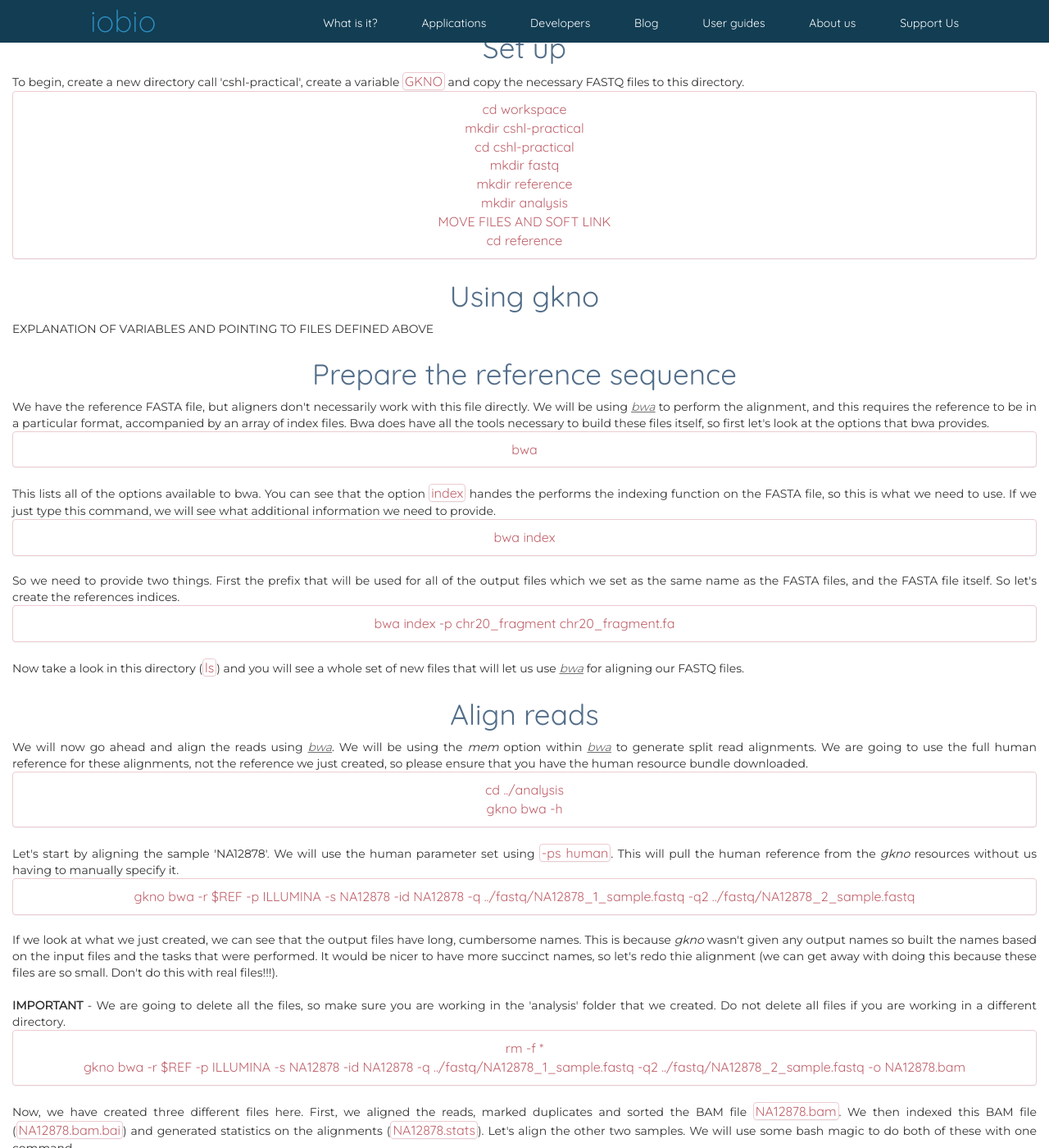
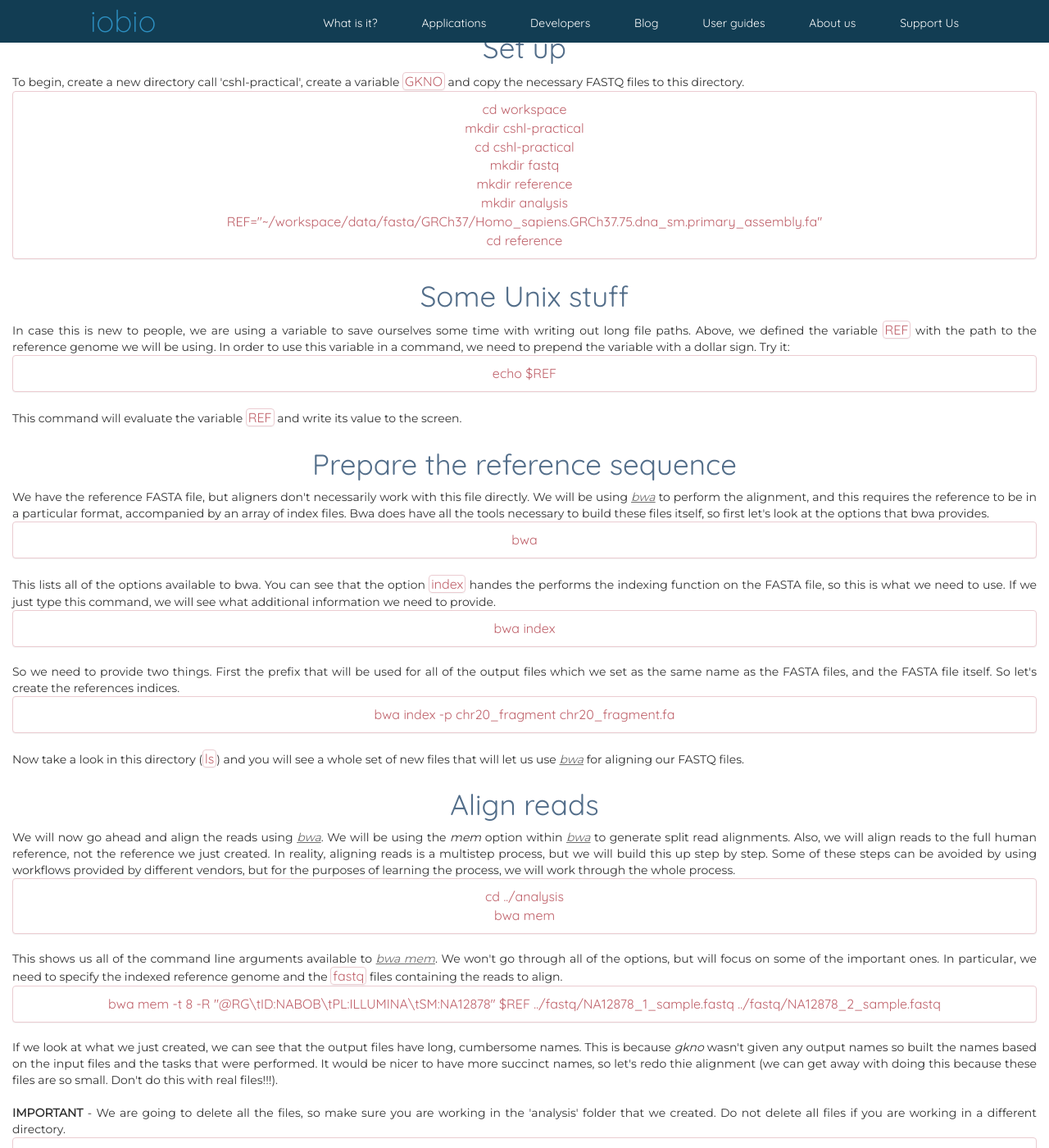
Before and after one commit to iobio/homepage, a Jekyll site: the page built from cshl_practical.html, in a window 1280 px wide and 1400 px high, scrolled down 252 px. Shown: the whole window at 82% size. Built offline with Jekyll 4.4.1, drawn with Linux system fonts in a browser that asks for light colours; some web fonts are replaced.

Commit message:
Update cshl_practical.html
Continued updating the CSHL practical.

```diff
--- a/cshl_practical.html
+++ b/cshl_practical.html
@@ -23,15 +23,23 @@ permalink: cshl_practical.html
       <li>mkdir fastq</li>
       <li>mkdir reference</li>
       <li>mkdir analysis</li>
-      <li>MOVE FILES AND SOFT LINK</li>
+      <li>REF="~/workspace/data/fasta/GRCh37/Homo_sapiens.GRCh37.75.dna_sm.primary_assembly.fa"</li>
       <li>cd reference</li>
     </ul>
   </div>
 
   <!-- Explanation of some Unix stuff -->
-  <div class='section-subtitle'>Using gkno</div>
+  <div class='section-subtitle'>Some Unix stuff</div>
   <div class='description'>
-    EXPLANATION OF VARIABLES AND POINTING TO FILES DEFINED ABOVE
+    In case this is new to people, we are using a variable to save ourselves some time with writing out long file paths. Above, we defined the variable <span class="code-list code-span panel panel-danger">REF</span> with the path to the reference genome we will be using. In order to use this variable in a command, we need to prepend the variable with a dollar sign. Try it:
+  </div>
+  <div class="panel panel-danger">
+    <ul class="code-list">
+      <li>echo $REF</li>
+    </ul>
+  </div>
+  <div class='description'>
+    This command will evaluate the variable <span class="code-list code-span panel panel-danger">REF</span> and write its value to the screen.
   </div>
 
   <!-- Prepare the reference sequence -->
@@ -67,20 +75,20 @@ permalink: cshl_practical.html
   <!-- Align the reads -->
   <div class='section-subtitle'>Align reads</div>
   <div class='description'>
-    We will now go ahead and align the reads using <a href="https://github.com/lh3/bwa.git"><i>bwa</i></a>. We will be using the <i>mem</i> option within <a href="https://github.com/lh3/bwa.git"><i>bwa</i></a> to generate split read alignments. We are going to use the full human reference for these alignments, not the reference we just created, so please ensure that you have the human resource bundle downloaded.
+    We will now go ahead and align the reads using <a href="https://github.com/lh3/bwa.git"><i>bwa</i></a>. We will be using the <i>mem</i> option within <a href="https://github.com/lh3/bwa.git"><i>bwa</i></a> to generate split read alignments. Also, we will align reads to the full human reference, not the reference we just created. In reality, aligning reads is a multistep process, but we will build this up step by step. Some of these steps can be avoided by using workflows provided by different vendors, but for the purposes of learning the process, we will work through the whole process.
   </div>
   <div class="panel panel-danger">
     <ul class="code-list">
       <li>cd ../analysis</li>
-      <li>gkno bwa -h</li>
+      <li>bwa mem</li>
     </ul>
   </div>
   <div class='description'>
-    Let's start by aligning the sample 'NA12878'. We will use the human parameter set using <span class="code-list code-span panel panel-danger">-ps human</span>. This will pull the human reference from the <i>gkno</i> resources without us having to manually specify it.
+    This shows us all of the command line arguments available to <a href="https://github.com/lh3/bwa.git"><i>bwa mem</i></a>. We won't go through all of the options, but will focus on some of the important ones. In particular, we need to specify the indexed reference genome and the <span class="code-list code-span panel panel-danger">fastq</span> files containing the reads to align.
   </div>
   <div class="panel panel-danger">
     <ul class="code-list">
-      <li>gkno bwa -r $REF -p ILLUMINA -s NA12878 -id NA12878 -q ../fastq/NA12878_1_sample.fastq -q2 ../fastq/NA12878_2_sample.fastq</li>
+      <li>bwa mem -t 8 -R "@RG\tID:NABOB\tPL:ILLUMINA\tSM:NA12878" $REF ../fastq/NA12878_1_sample.fastq ../fastq/NA12878_2_sample.fastq</li>
     </ul>
   </div>
   <div class='description'>
```
